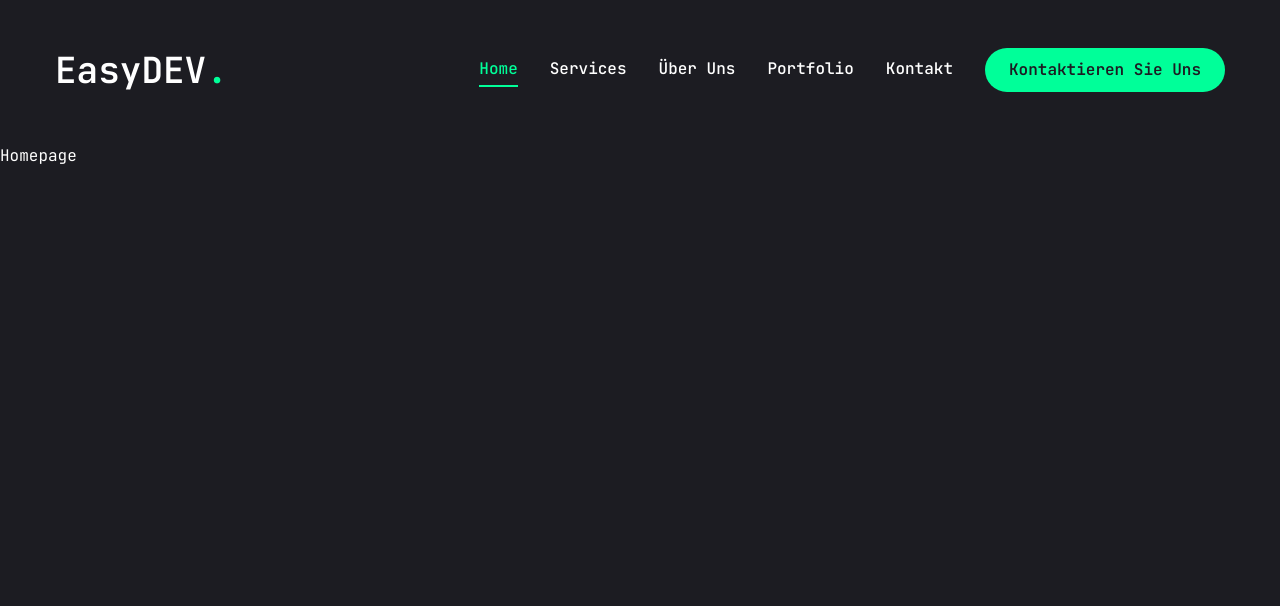
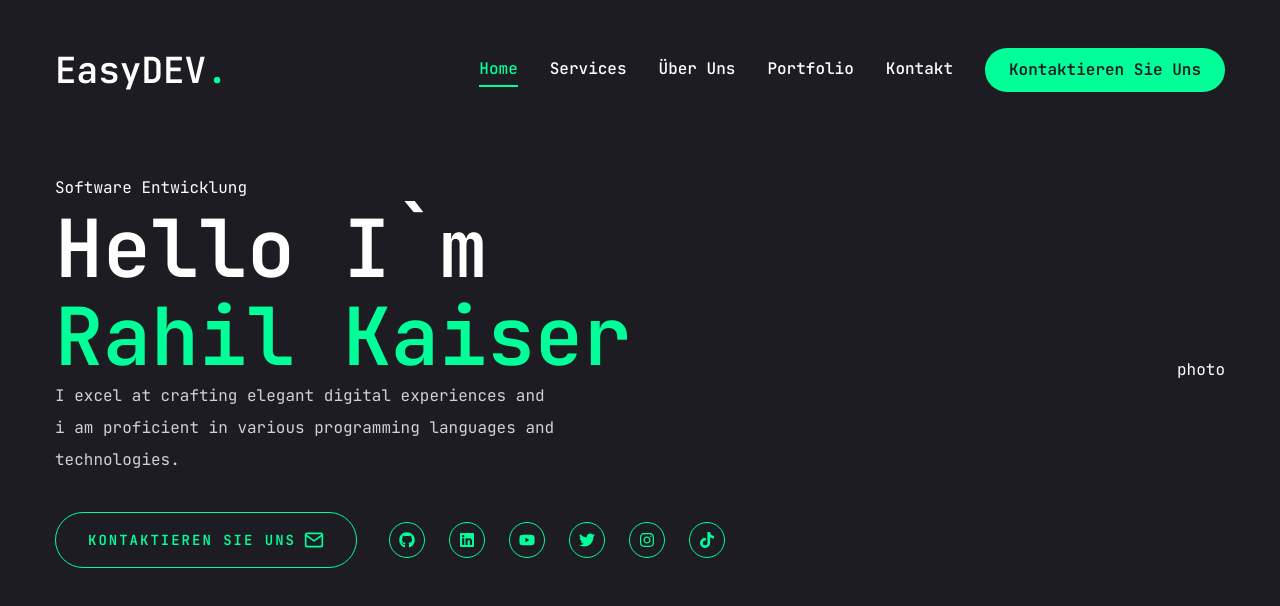
Before and after one commit to rahilkaiser/portfolio-website, a Next.js app: page / in a window 1280 px wide. Shown: the top 606 px of the page. Built offline with nearby package versions, Linux system fonts and the light colour scheme.

Commit message:
added Homepage Herosection Textpart

```diff
--- a/src/app/globals.css
+++ b/src/app/globals.css
@@ -6,4 +6,13 @@
     body {
         @apply font-primary bg-primary text-white leading-loose;
     }
+    .h1 {
+        @apply text-[48px] xl:text-[80px] leading-[1.1] font-semibold;
+    }
+    .h2 {
+        @apply text-[36px] xl:text-[48px] leading-[1.1] font-semibold;
+    }
+    .h3 {
+        @apply text-[20px] xl:text-[24px] leading-[1.1] font-semibold;
+    }
 }
--- a/src/app/page.tsx
+++ b/src/app/page.tsx
@@ -1,8 +1,39 @@
+import {Button} from "@/components/ui/button";
+import {FiMail} from "react-icons/fi";
+import {Socials} from "@/components/Socials";
 
 export default function Home() {
     return (
-        <main>
-            Homepage
-        </main>
+        <section className="h-full">
+            <div className="container mx-auto">
+
+                <div className="flex flex-col xl:flex-row items-center justify-between xl:pt-8 xl:pb-24">
+                    {/*Text*/}
+                    <div className="text-center xl:text-left">
+                        <span>Software Entwicklung</span>
+                        <h1 className="h1">
+                            Hello I`m <br/> <span className="text-accent">Rahil Kaiser</span>
+                        </h1>
+                        <p className="max-w-[500px] mb-9 text-white/80">I excel at crafting elegant digital experiences
+                            and i am proficient in various programming languages and technologies.
+                        </p>
+                        <div className="flex flex-col xl:flex-row items-center gap-8">
+                            <Button variant="outline" size="lg" className="uppercase flex items-center gap-2 duration-500">
+                                Kontaktieren Sie Uns
+                                <FiMail className="text-xl"/>
+                            </Button>
+                            <div className="mb-8 xl:mb-0">
+                                <Socials
+                                    containerStyles="flex gap-6" iconStyles="w-9 h-9 border border-accent rounded-full flex justify-center items-center text-accent text-base hover:bg-accent hover:text-primary hover:transition-all duration-500"
+                                />
+                            </div>
+                        </div>
+                        {/*    Button CTA and Socials*/}
+                    </div>
+                    {/*Image*/}
+                    <div>photo</div>
+                </div>
+            </div>
+        </section>
     );
 }
--- /dev/null
+++ b/src/components/Socials.tsx
@@ -0,0 +1,32 @@
+import {FaGithub, FaInstagram, FaLinkedin, FaTiktok, FaTwitter, FaYoutube} from "react-icons/fa";
+import Link from "next/link";
+
+const socials = [
+    {icon: <FaGithub/>, path: ''},
+    {icon: <FaLinkedin/>, path: ''},
+    {icon: <FaYoutube/>, path: ''},
+    {icon: <FaTwitter/>, path: ''},
+    {icon: <FaInstagram/>, path: ''},
+    {icon: <FaTiktok/>, path: ''},
+]
+
+interface Props {
+    containerStyles: string,
+    iconStyles: string
+}
+
+export const Socials = ({containerStyles, iconStyles}: Props) => {
+    return (
+        <div className={containerStyles}>
+            {socials.map((social,index) => (
+                <Link
+                    key={index}
+                    href={social.path}
+                    className={iconStyles}
+                >
+                    {social.icon}
+                </Link>
+            ))}
+        </div>
+    );
+};
```
